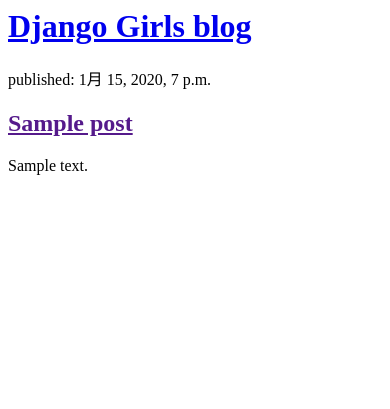
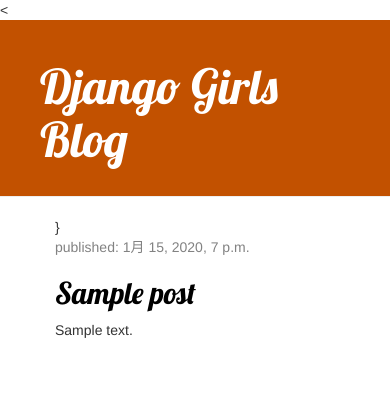
Before and after one commit to Satoshibrex/jango_tutorial, a Django app: page / in a window 390 px wide. Shown: the top 409 px of the page. Run offline with Django 3.2, Linux system fonts and the light colour scheme; tables that the repository leaves empty hold one stand-in row (values such as "Sample post"); some libraries are stand-ins or nearby versions.

Commit message:
Add templates extends

```diff
--- /dev/null
+++ b/blog/static/css/blog.css
@@ -0,0 +1,57 @@
+/* h1 a, h2 a {
+	color:#C25100;
+	font-family:'Lobster';
+}
+
+body {
+	padding-left: 15px;
+} */
+
+.page-header {
+    background-color: #C25100;
+    margin-top: 0;
+    padding: 20px 20px 20px 40px;
+}
+
+.page-header h1, .page-header h1 a, .page-header h1 a:visited, .page-header h1 a:active {
+    color: #ffffff;
+    font-size: 36pt;
+    text-decoration: none;
+}
+
+
+
+.content {
+    margin-left: 40px;
+}
+
+h1, h2, h3, h4 {
+    font-family: 'Lobster', cursive;
+}
+
+.date {
+    color: #828282;
+}
+
+.save {
+    float: right;
+}
+
+.post-form textarea, .post-form input {
+    width: 100%;
+}
+
+.top-menu, .top-menu:hover, .top-menu:visited {
+    color: #ffffff;
+    float: right;
+    font-size: 26pt;
+    margin-right: 20px;
+}
+
+.post {
+    margin-bottom: 70px;
+}
+
+.post h2 a, .post h2 a:visited {
+    color: #000000;
+}
--- /dev/null
+++ b/blog/templates/blog/base.html
@@ -0,0 +1,25 @@
+{% load static %}
+<html>
+    <head>
+        <title>Django Girls blog</title>
+        <link rel="stylesheet" href="//maxcdn.bootstrapcdn.com/bootstrap/3.2.0/css/bootstrap.min.css">
+        <link rel="stylesheet" href="//maxcdn.bootstrapcdn.com/bootstrap/3.2.0/css/bootstrap-theme.min.css">
+        <link href='//fonts.googleapis.com/css?family=Lobster&subset=latin,latin-ext' rel='stylesheet' type='text/css'>
+        <link rel="stylesheet" href="{% static 'css/blog.css' %}">
+    </head>
+    <body>
+        <<body>
+    <div class="page-header">
+        <h1><a href="/">Django Girls Blog</a></h1>
+    </div>
+    <div class="content container">
+        <div class="row">
+            <div class="col-md-8">
+            {% block content %}
+            {% endblock %}
+            </div>
+        </div>
+    </div>
+</body>
+    </body>
+</html>
--- a/blog/templates/blog/post_list.html
+++ b/blog/templates/blog/post_list.html
@@ -1,31 +1,13 @@
-<html>
+{% extends 'blog/base.html' %}
 
-  <head>
-    <title>Django Girls blog</title>
-  </head>
-
-  <body>
-    <div>
-      <h1><a href="/">Django Girls blog</a></h1>
+{% block content %}}
+  {% for post in posts %}
+    <div class="post">
+      <div class="date">
+        <p>published: {{ post.published_date }}</p>
+      </div>
+      <h2><a href="">{{ post.title }}</a></h2>
+      <p>{{ post.text|linebreaksbr }}</p>
     </div>
-
-    {% for post in posts %}
-      <div>
-        <p>published: {{post.published_date}}</p>
-        <h2><a href="">{{post.title}}</a></h2>
-        <p>{{post.text|linebreaksbr }}</p>
-      </div>
-    {% endfor %}
-    <!-- <div>
-      <p>published: 14.06.2014, 12:14</p>
-      <h2><a href="/">My first post</a></h2>
-      <p>Aenean eu leo quam.</p>
-
-    </div>
-
-    <div>
-      <p>Hi there!</p>
-      <p>It works!</p>
-    </div> -->
-  </body>
-</html>
+  {% endfor %}
+{% endblock %}
```
